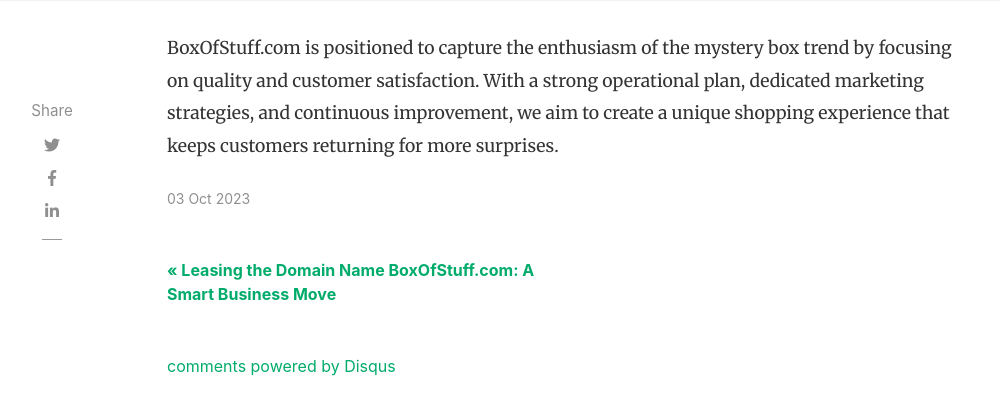
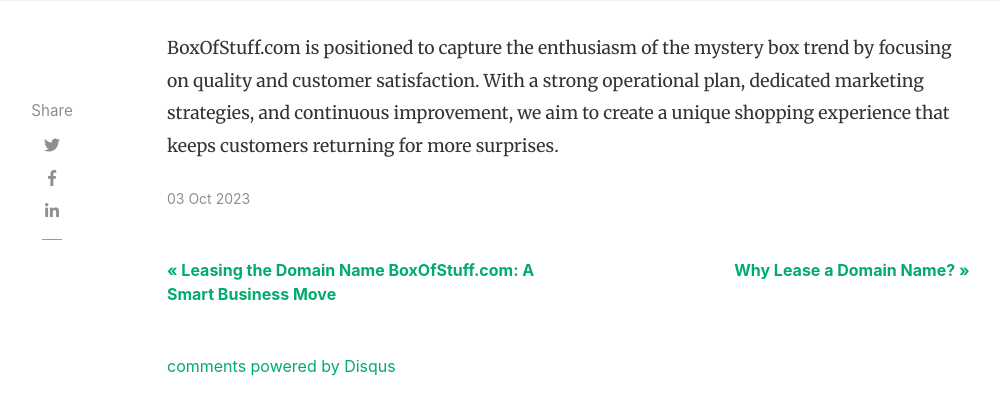
Before and after one commit to boxofstuffweb/boxofstuffweb.github.io, a Jekyll site: the page built from _posts/2023-10-03-boxofstuff-business-plan.markdown, in a window 1280 px wide and 900 px high, scrolled down 2626 px, cut to the strip 0-442 px from the top of the window. Shown: the top 415 px of the strip, without its empty margins (118-1118 px from the left). Built offline with Jekyll 4.4.1, drawn with Linux system fonts in a browser that asks for light colours; nearby versions of some CDN libraries; comment, search, counter and statistics services are not loaded.

Commit message:
Updates to new post that isn't live

```diff
--- a/_config.yml
+++ b/_config.yml
@@ -1,7 +1,7 @@
 # Site Settings
 # You can change the settings below in order to customize your website.
 name: "BoxOfStuff.com"
-title: "BoxOfStuff.com - Loot boxes for everyone"
+title: "BoxOfStuff.com - Domain Name For Lease"
 description: "Do you have a box? Does it have stuff in it? Does it need a domain name? You've come to the right place. But in order to unlock the power of the box, you must make an offer that is reasonable."
 logo: 'assets/Logo.png'
 favicon: 'assets/favicon.ico'
--- /dev/null
+++ b/_posts/2023-10-03-boxofstuff-business-plan copy.markdown
@@ -0,0 +1,6 @@
+---
+layout: post
+title:  "Why Lease a Domain Name?"
+date:   2023-12-27 11:56:44 -0500
+categories:
+---
```
